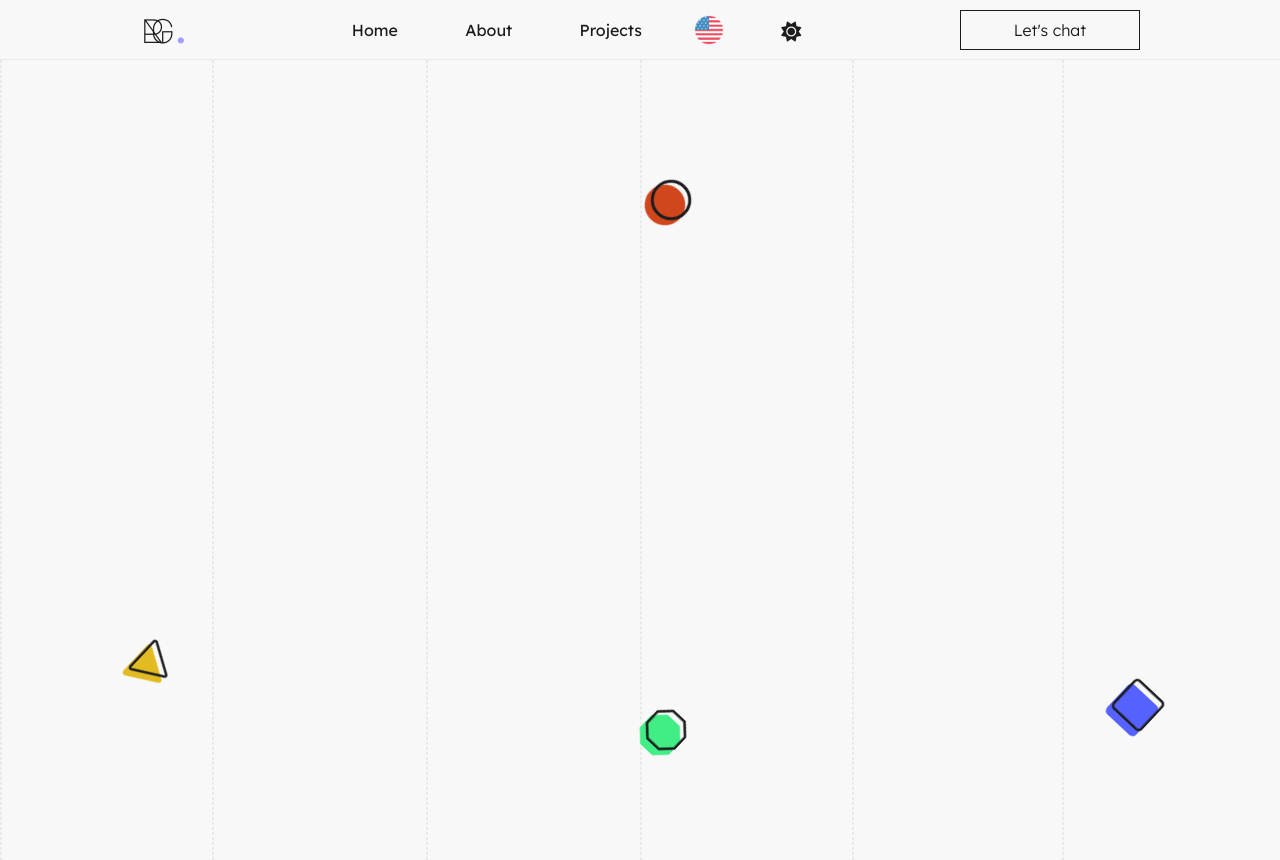
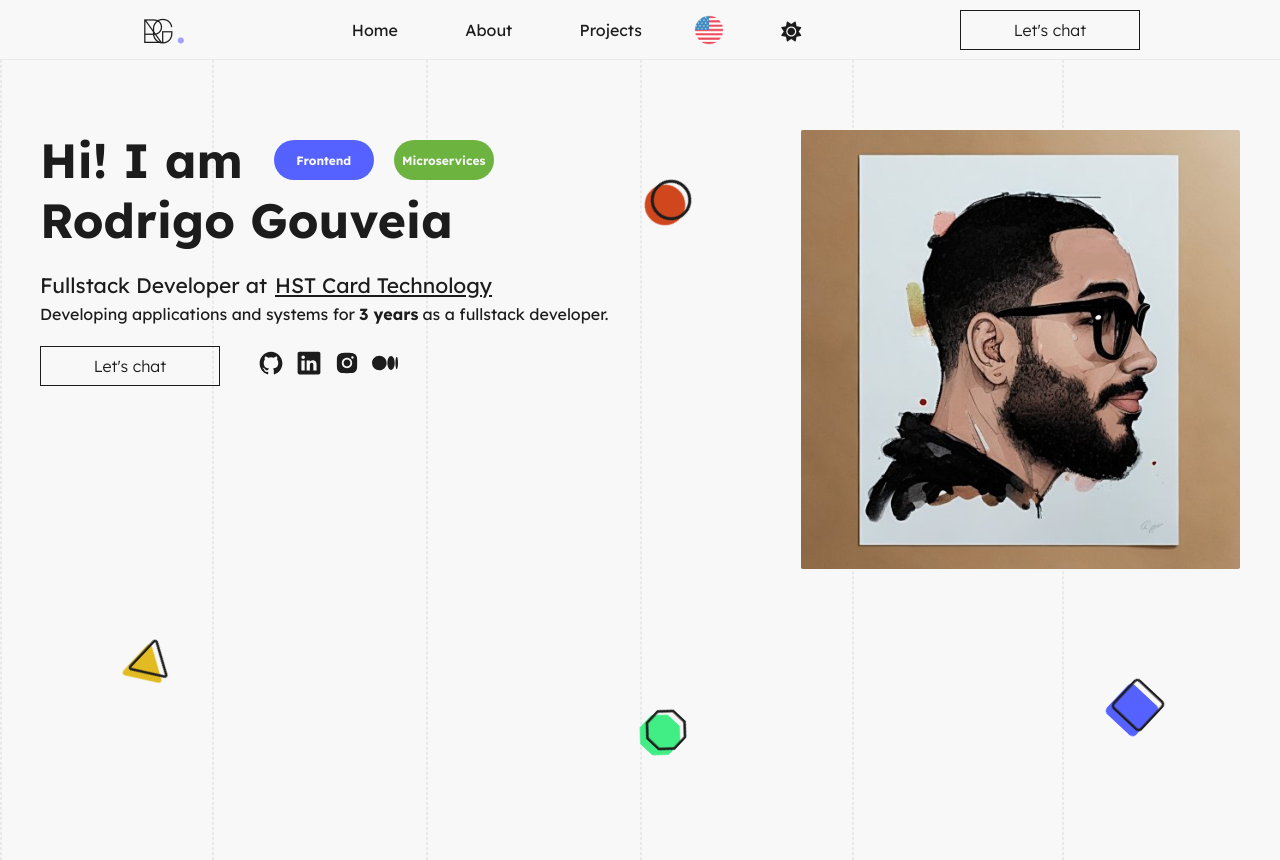
Before and after one commit to rodrigoge/rodrigoge.dev, a React (Vite) app: page / in a window 1280 px wide. Built offline with nearby package versions, Linux system fonts and the light colour scheme.

Commit message:
feat: editing homepage

```diff
--- a/src/i18n/locales/en-us.ts
+++ b/src/i18n/locales/en-us.ts
@@ -5,6 +5,14 @@ export default {
             home: 'Home',
             about: 'About',
             project: 'Projects'
+        },
+        home: {
+            heroTitle: 'Hi! I am',
+            heroSubtitle: 'Fullstack Developer at',
+            heroDescription: 'Developing applications and systems for',
+            heroYears: '3 years',
+            heroJob: 'as a fullstack developer',
+            heroTag: 'Microservices'
         }
     }
 }
--- a/src/i18n/locales/pt-br.ts
+++ b/src/i18n/locales/pt-br.ts
@@ -5,6 +5,14 @@ export default {
             home: 'Início',
             about: 'Sobre',
             project: 'Projetos'
+        },
+        home: {
+            heroTitle: 'Oi! Eu sou',
+            heroSubtitle: 'Desenvolvedor Fullstack na',
+            heroDescription: 'Desenvolvendo aplicações e sistemas por',
+            heroYears: '3 anos',
+            heroJob: 'como desenvolvedor fullstack',
+            heroTag: 'Microserviços'
         }
     }
 }
--- a/src/pages/Homepage/index.tsx
+++ b/src/pages/Homepage/index.tsx
@@ -1,29 +1,98 @@
 import './styles.scss';
-// import heroImg from '../../assets/hero-image.svg';
+import heroImg from '../../assets/hero-image.svg';
 import BackgroundPattern from '../../components/BackgroundPattern';
 import Header from '../../components/Header';
+import { Link } from 'react-router-dom';
+import { useTranslation } from 'react-i18next';
+import Button from '../../components/Button';
+import { IoLogoGithub, IoLogoLinkedin } from 'react-icons/io5';
+import { AiFillInstagram } from 'react-icons/ai';
+import { BsMedium } from 'react-icons/bs';
 
 export default function Homepage() {
+    const { t } = useTranslation();
+
     return (
         <div>
             <Header />
-            {/* <div className="homepage-container">
+            <div className="homepage-container">
                 <form>
                     <div className="hero-section">
-                        <h1>Hi! I am Rodrigo Gouveia</h1>
-                        <div className="tags">
-                            <span>Frontend</span>
-                            <span>Microservices</span>
+                        <h1>
+                            <span className="hero-letter">
+                                {t('home.heroTitle')}
+                                <br />
+                                <div className="tags">
+                                    <span className="hero-tags">Frontend</span>
+                                    <span className="hero-tags">{t('home.heroTag')}</span>
+                                </div>
+                            </span>
+
+                            <span className="hero-letter-name">Rodrigo Gouveia</span>
+                        </h1>
+
+                        <h2>
+                            {t('home.heroSubtitle')}
+
+                            <Link
+                                className="hero-link"
+                                to="https://www.hst.com.br/pt-br/">
+                                HST Card Technology
+                            </Link>
+                        </h2>
+
+                        <span className="hero-subtitle">
+                            {t('home.heroDescription')}
+                            <b>
+                                {t('home.heroYears')}
+                            </b>
+                            {t('home.heroJob')}.
+                        </span>
+
+                        <div className="hero-footer">
+                            <Button
+                                action='/'
+                                text="Let's chat"
+                            />
+
+                            <div className="hero-social-medias">
+                                <Link
+                                    className="hero-link"
+                                    to="https://github.com/rodrigoge"
+                                    target="_blank">
+                                    <IoLogoGithub />
+                                </Link>
+
+                                <Link
+                                    className="hero-link"
+                                    to="https://www.linkedin.com/in/rodrigogouveiae/"
+                                    target="_blank">
+                                    <IoLogoLinkedin />
+                                </Link>
+
+                                <Link
+                                    className="hero-link"
+                                    to="https://www.instagram.com/rodrigoge_/"
+                                    target="_blank">
+                                    <AiFillInstagram />
+                                </Link>
+
+                                <Link
+                                    className="hero-link"
+                                    to="https://medium.com/@rodrigoge"
+                                    target="_blank">
+                                    <BsMedium />
+                                </Link>
+                            </div>
                         </div>
-                        <h2>Fullstack Developer at HST Card Technology</h2>
-                        <span>Developing applications and systems for 3 years as a fullstack developer.</span>
                     </div>
 
                     <aside>
                         <img src={heroImg} alt="Hero image" />
                     </aside>
                 </form>
-            </div> */}
+            </div>
+
             <BackgroundPattern />
         </div>
     );
--- a/src/pages/Homepage/styles.scss
+++ b/src/pages/Homepage/styles.scss
@@ -1,8 +1,9 @@
 @import '../../styles/themes.scss';
+@import '../../styles/colors.scss';
 
 .homepage-container {
     width: 100%;
-    height: 100vh;
+    height: 80vh;
     display: flex;
     justify-content: center;
     align-items: center;
@@ -16,16 +17,115 @@
         display: flex;
         flex-direction: row;
         justify-content: space-between;
-        border: 1px solid yellow;
 
         .hero-section {
+            display: flex;
+            flex-direction: column;
+            gap: 6px;
             height: 100%;
-            border: 1px solid red;
-            color: $white;
+            color: var(--text-color);
+
+            h1 {
+                .hero-letter {
+                    font-size: 48px;
+                    display: flex;
+                    align-items: center;
+
+                    .tags {
+                        display: flex;
+                        justify-content: center;
+                        align-items: center;
+                        gap: 20px;
+                        width: 230px;
+                        margin-left: 26px;
+
+                        .hero-tags {
+                            display: flex;
+                            justify-content: center;
+                            align-items: center;
+                            width: 100px;
+                            height: 40px;
+                            font-size: 12px;
+                            border: 2px solid transparent;
+                            border-radius: 20px;
+                            color: $white;
+                        }
+
+                        :nth-child(1) {
+                            background-color: $blue;
+                        }
+
+                        :nth-child(2) {
+                            background-color: $light-green;
+                        }
+                    }
+                }
+
+                .hero-letter-name {
+                    font-size: 48px;
+                }
+            }
+
+            h2 {
+                margin-top: 16px;
+                font-weight: 500;
+                font-size: 21px;
+
+                .hero-link {
+                    color: var(--text-color);
+                    margin-left: 8px;
+                    transition: 0.3s;
+                }
+
+                .hero-link:hover {
+                    color: $purple;
+                }
+            }
+
+            .hero-subtitle {
+                font-size: 16px;
+
+                b {
+                    margin-left: 4px;
+                    margin-right: 4px;
+                }
+            }
+
+            .hero-footer {
+                display: flex;
+                justify-content: flex-start;
+                align-items: center;
+                margin-top: 16px;
+
+                .hero-social-medias {
+                    text-decoration: none;
+                    margin-left: 38px;
+                    display: flex;
+                    justify-content: center;
+                    align-items: center;
+                    gap: 12px;
+
+                    .hero-link {
+                        color: var(--text-color);
+                        font-size: 26px;
+                    }
+
+                    .hero-link:hover {
+                        color: $purple;
+                    }
+                }
+            }
         }
 
         aside {
-            border: 1px solid red;
+            display: flex;
+            justify-content: flex-end;
+            align-items: flex-start;
+
+            img {
+                width: 90%;
+                margin-right: 0px;
+            }
         }
     }
 }
```
